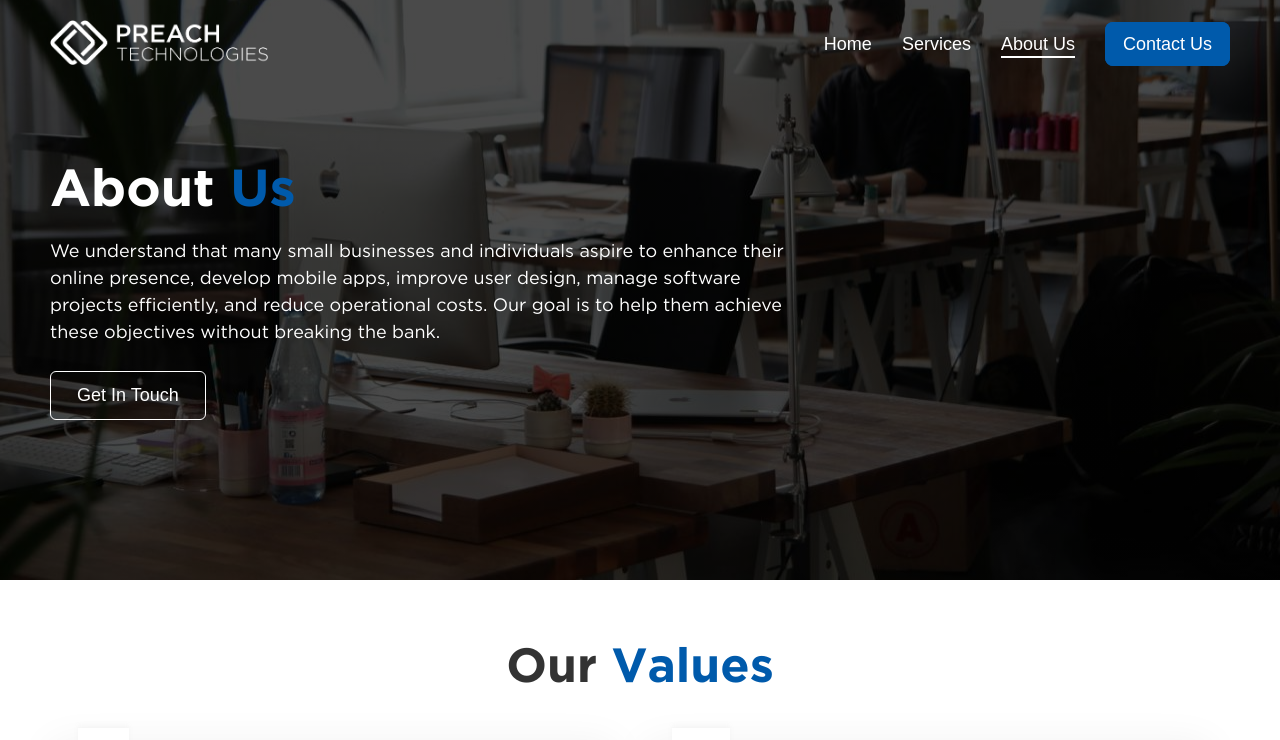
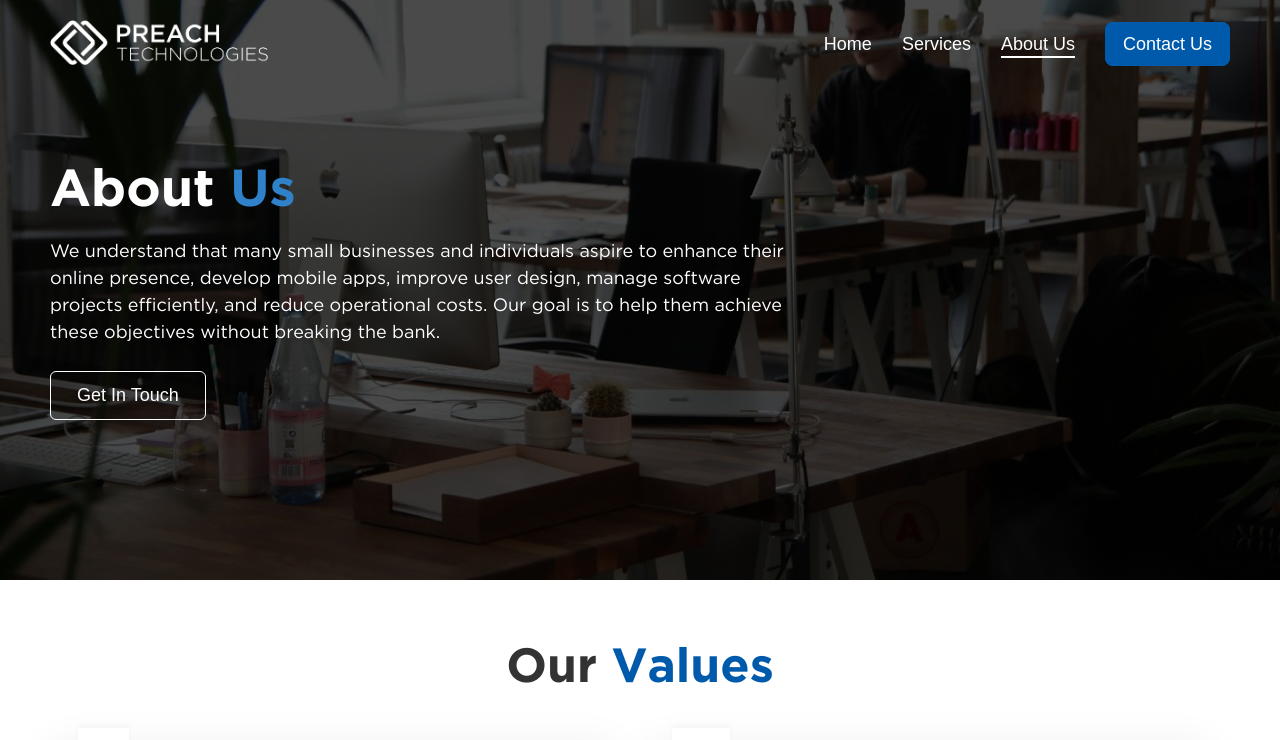
Before and after one commit to numanabid27/preach-concept, a Next.js app: page /about in a window 1280 px wide. Shown: the top 740 px of the page. Built offline with nearby package versions, Linux system fonts and the light colour scheme.

Commit message:
update vanner

```diff
--- a/src/components/about/index.tsx
+++ b/src/components/about/index.tsx
@@ -28,7 +28,7 @@ export function About() {
             img={banner}
             title={
             <>
-                About <span style={{ color: "#005AAB" }}>Us</span>{" "}
+                About <span style={{ color: "#2F82C9" }}>Us</span>{" "}
 
             </>
             }
--- a/src/components/contact-us/index.tsx
+++ b/src/components/contact-us/index.tsx
@@ -75,7 +75,7 @@ export function Contact() {
         img={banner}
         title={
           <>
-            Contact <span style={{ color: "#005AAB" }}>Us</span>
+            Contact <span style={{ color: "#2F82C9" }}>Us</span>
           </>
         }
         contact={true}
--- a/src/components/home/index.tsx
+++ b/src/components/home/index.tsx
@@ -74,7 +74,7 @@ export function Home() {
         <div className="container">
           <div className={styles.banner_desc}>
             <h6>Welcome to Preach Technologies</h6>
-            <h1>Your Partner in <span style={{ color: "#005AAB" }}> SaaS </span>
+            <h1>Your Partner in <span style={{ color: "#2F82C9" }}> SaaS </span>
              Product Management and Software Development</h1>
             <p>At Preach Technologies, we turn innovative ideas into successful, scalable products, ensuring market fit and top-notch development for competitive success.</p>
             <button>Start Your Project Today</button>
--- a/src/components/services/index.tsx
+++ b/src/components/services/index.tsx
@@ -71,7 +71,7 @@ export function Services() {
         img={banner}
         title={
           <>
-            Our <span style={{ color: "#005AAB" }}>Services</span>
+            Our <span style={{ color: "#2F82C9" }}>Services</span>
           </>
         }
         para="We offer a wide range of services tailored to meet diverse needs"
```
